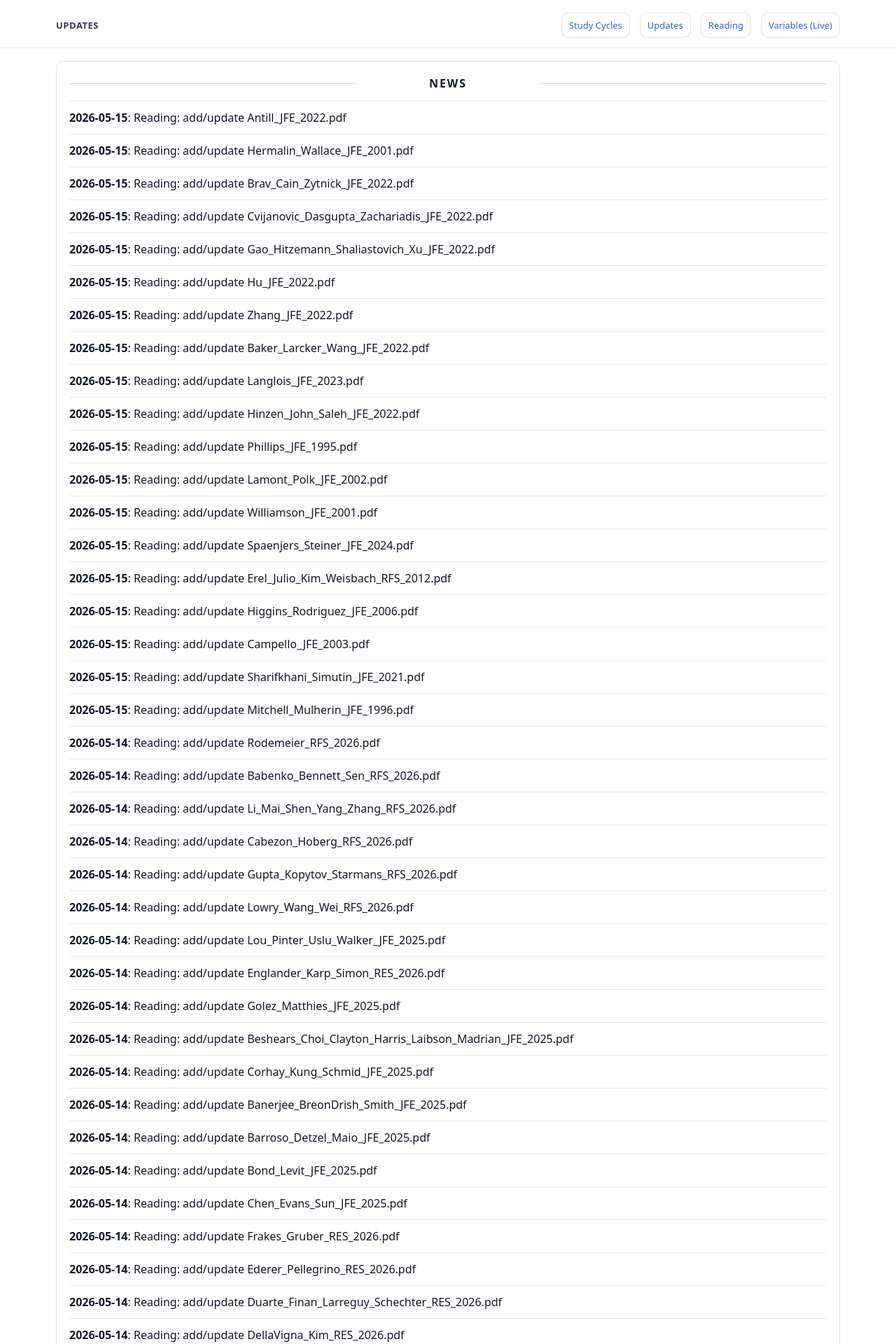
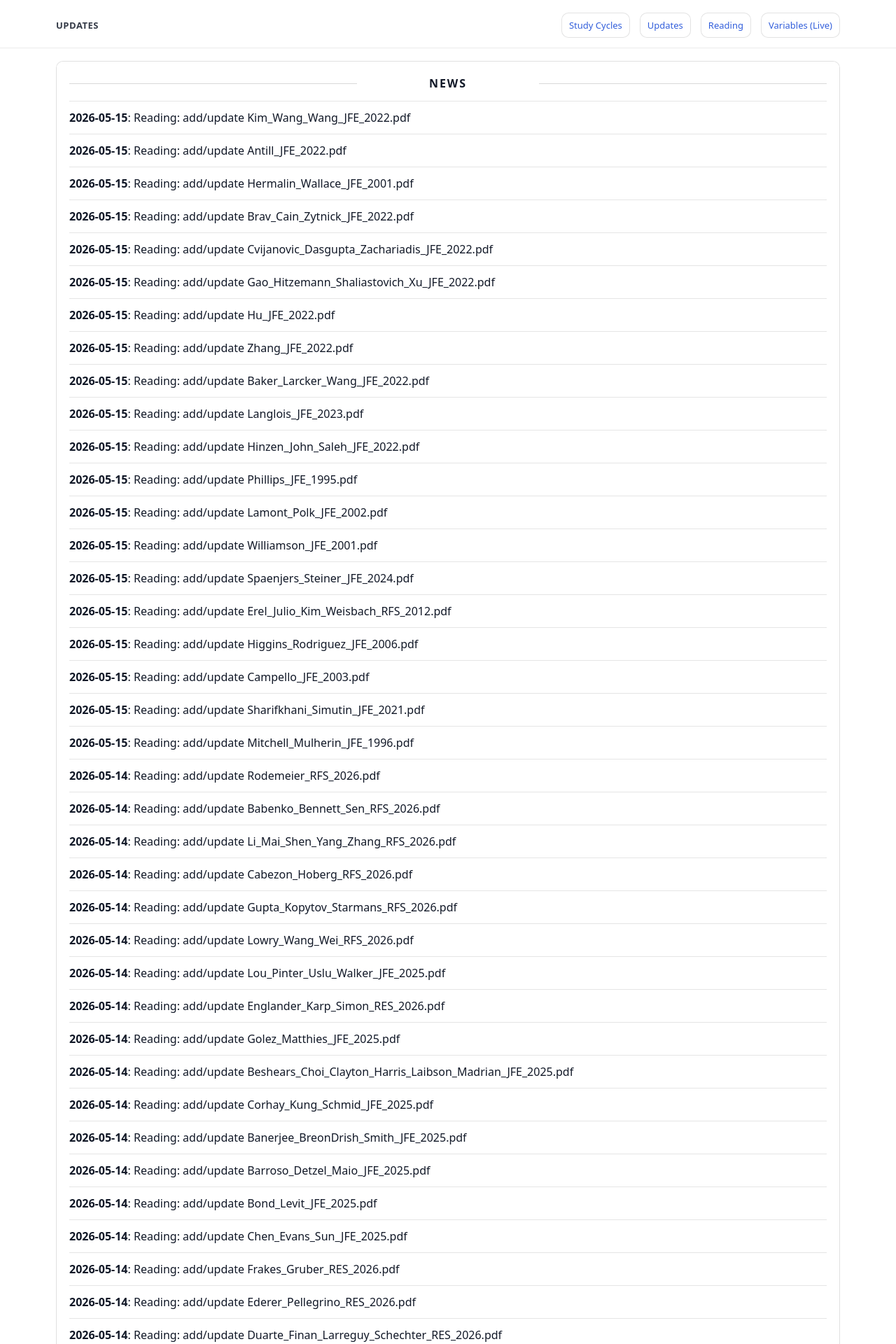
Before and after one commit to yaxinzn/study-archive, a Jekyll site: the page built from updates/index.md, in a window 1280 px wide. Shown: the top 1920 px of the page at 70% size. Built offline with Jekyll 4.4.1, drawn with Linux system fonts in a browser that asks for light colours; some of the changed text lies outside the part shown.

Commit message:
chore: update NEWS feed

```diff
--- a/_data/news.yml
+++ b/_data/news.yml
@@ -1,4 +1,7 @@
 # Auto-generated update history (sorted newest -> oldest). Do not edit manually.
+- ts: "1778843962"
+  date: "2026-05-15"
+  title: "Reading: add/update Kim_Wang_Wang_JFE_2022.pdf"
 - ts: "1778843599"
   date: "2026-05-15"
   title: "Reading: add/update Antill_JFE_2022.pdf"
```
